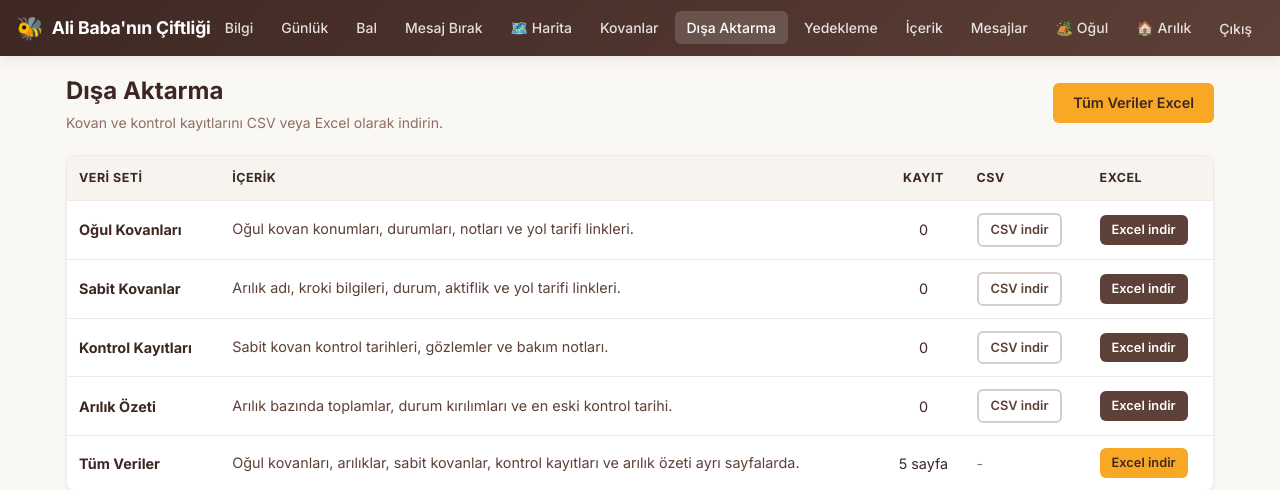
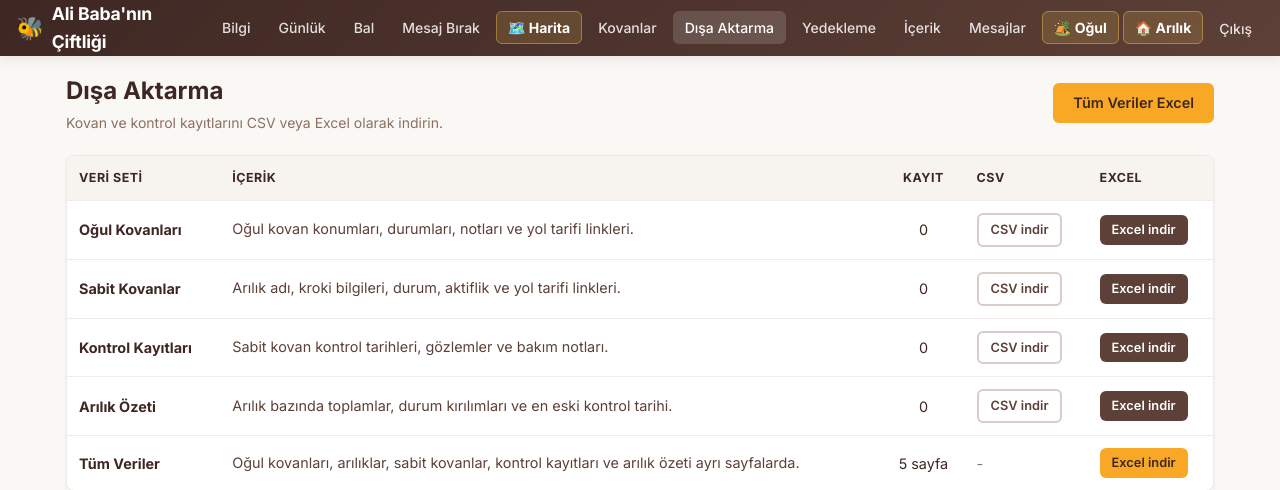
Before and after one commit to elestirmen/ali_babanin_ciftligi, a Flask app: page /admin/export in a window 1280 px wide. Shown: the top 490 px of the page. Run offline with Flask 3, Linux system fonts and the light colour scheme; the visitor is signed in with stand-in values (Sample User, id 1); data that the repository does not hold is empty.

Commit message:
Enhance navigation styling with priority classes
- Added new CSS styles for `.nav-priority` links to improve visibility and user experience in the navigation bar.
- Updated the base HTML template to apply the `.nav-priority` class to key navigation items, enhancing their prominence.
- Adjusted hover and active states for priority links to ensure consistent styling across the navigation menu.

```diff
--- a/static/css/style.css
+++ b/static/css/style.css
@@ -145,10 +145,31 @@ img {
     white-space: nowrap;
 }
 
+.navbar-nav a.nav-priority {
+    color: white;
+    background: rgba(255, 213, 79, 0.14);
+    border: 1px solid rgba(255, 213, 79, 0.38);
+    padding: 7px 11px;
+    font-weight: 700;
+}
+
 .navbar-nav a:hover,
 .navbar-nav a.active {
     color: white;
     background: rgba(255, 255, 255, 0.15);
+}
+
+.navbar-nav a.nav-priority:hover {
+    color: var(--color-accent-light);
+    background: rgba(255, 213, 79, 0.2);
+    border-color: rgba(255, 213, 79, 0.62);
+}
+
+.navbar-nav a.nav-priority.active {
+    color: var(--color-primary-dark);
+    background: var(--color-accent-light);
+    border-color: rgba(255, 255, 255, 0.75);
+    box-shadow: 0 2px 8px rgba(62, 39, 35, 0.18);
 }
 
 .navbar-logout-form {
@@ -214,6 +235,10 @@ img {
         font-size: 1rem;
         width: 100%;
         justify-content: flex-start;
+    }
+
+    .navbar-nav a.nav-priority {
+        padding: 11px 15px;
     }
 }
 
--- a/templates/base.html
+++ b/templates/base.html
@@ -33,14 +33,14 @@
             <li><a href="{{ url_for('public_honey_stories') }}" class="{% if request.endpoint in ['public_honey_stories', 'public_honey_story_detail'] %}active{% endif %}">Bal</a></li>
             <li><a href="{{ url_for('public_message') }}" class="{% if request.endpoint == 'public_message' %}active{% endif %}">Mesaj Bırak</a></li>
         {% if is_authenticated %}
-                <li><a href="{{ url_for('index') }}" class="{% if request.endpoint == 'index' %}active{% endif %}">🗺️ Harita</a></li>
+                <li><a href="{{ url_for('index') }}" class="nav-priority {% if request.endpoint == 'index' %}active{% endif %}">🗺️ Harita</a></li>
                 <li><a href="{{ url_for('admin_hives') }}" class="{% if request.endpoint and request.endpoint.startswith('admin_') and 'hive' in request.endpoint %}active{% endif %}">Kovanlar</a></li>
                 <li><a href="{{ url_for('admin_export') }}" class="{% if request.endpoint and request.endpoint.startswith('admin_export') %}active{% endif %}">Dışa Aktarma</a></li>
                 <li><a href="{{ url_for('admin_backups') }}" class="{% if request.endpoint and request.endpoint.startswith('admin_backup') %}active{% endif %}">Yedekleme</a></li>
                 <li><a href="{{ url_for('admin_content') }}" class="{% if request.endpoint in ['admin_content', 'admin_posts', 'admin_post_new', 'admin_post_edit', 'admin_honey_stories', 'admin_honey_story_new', 'admin_honey_story_edit'] %}active{% endif %}">İçerik</a></li>
                 <li><a href="{{ url_for('admin_messages') }}" class="{% if request.endpoint == 'admin_messages' %}active{% endif %}">Mesajlar</a></li>
-                <li><a href="{{ url_for('swarm_list') }}" class="{% if 'swarm' in request.endpoint|default('') %}active{% endif %}">🏕️ Oğul</a></li>
-                <li><a href="{{ url_for('apiary_list') }}" class="{% if 'apiary' in request.endpoint|default('') or 'fixed' in request.endpoint|default('') %}active{% endif %}">🏠 Arılık</a></li>
+                <li><a href="{{ url_for('swarm_list') }}" class="nav-priority {% if 'swarm' in request.endpoint|default('') %}active{% endif %}">🏕️ Oğul</a></li>
+                <li><a href="{{ url_for('apiary_list') }}" class="nav-priority {% if 'apiary' in request.endpoint|default('') or 'fixed' in request.endpoint|default('') %}active{% endif %}">🏠 Arılık</a></li>
                 <li>
                     <form method="POST" action="{{ url_for('logout') }}" class="navbar-logout-form">
                         <input type="hidden" name="csrf_token" value="{{ csrf_token() }}">
```
